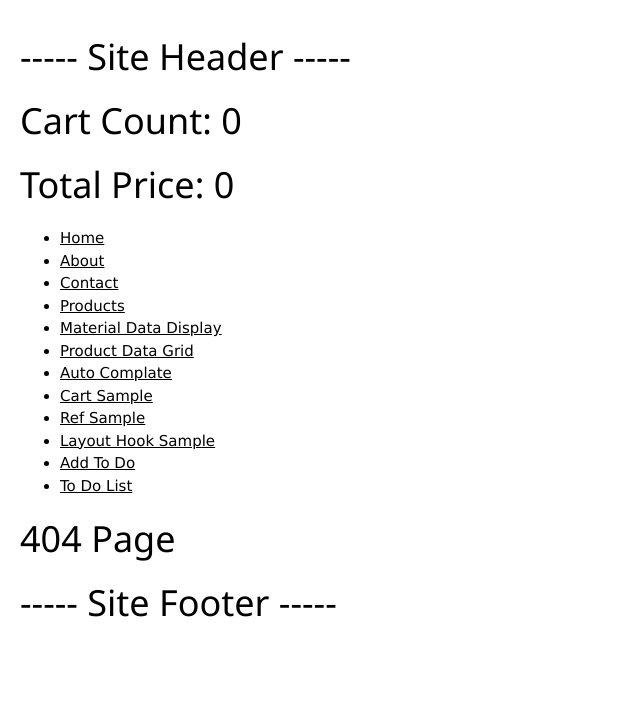
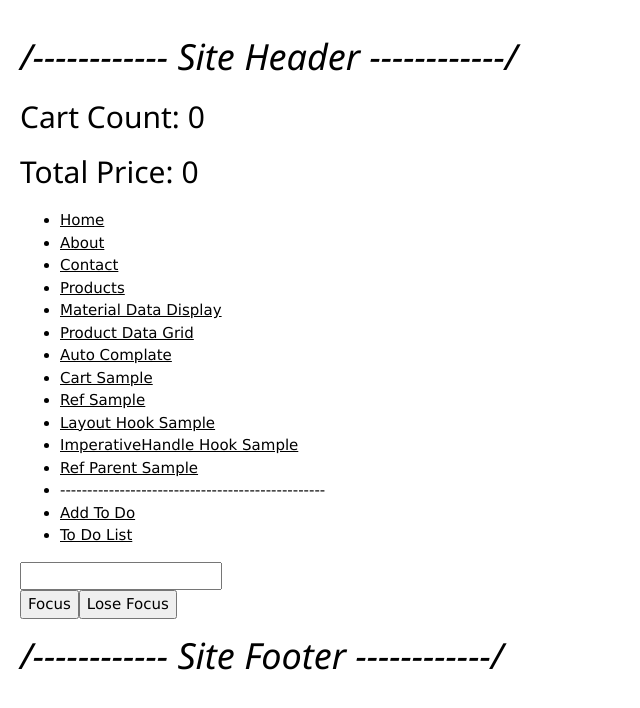
Before and after one commit to melihguven98/techcareer-reactjs, a React (Create React App) app: page /imperativeparent in a window 1280 px wide. Shown: the top 708 px of the page, without its empty margins (0-640 px from the left). Built offline with nearby package versions, Linux system fonts and the light colour scheme.

Commit message:
ref and useimperative

```diff
--- a/src/App.js
+++ b/src/App.js
@@ -5,8 +5,6 @@ import { useContext } from "react";
 import { cartContext } from "./store/cartContext";
 
 //---------------- TECHCAREER
-
-
 
 //import SearchTwoButton from './tasks/SearchTask/SearchTwoButton'
 //import AddCategory from "./fetchSample/AddCategory";
@@ -29,8 +27,8 @@ import RefHookSample from "./otherHooks/RefHookSample";
 import LayoutHookSample from "./otherHooks/LayoutHookSample";
 import AddToDo from "./reduxSample/AddToDo";
 import ToDoList from "./reduxSample/ToDoList";
-
-
+import ImperativeParent from "./otherHooks/ImperativeParent";
+import RefParent from "./refSampleScd/RefParent";
 
 //import ProductDetail from "./propsSample/ProductDetail";
 //import PropClickEventSample from "./propsSample/PropClickEventSample";
@@ -56,9 +54,9 @@ function App() {
 
 
 
-  //context'i kullanma
+  //* context'i kullanma
+  // eslint-disable-next-line
   const {cart, setCart} = useContext(cartContext);
-  //? eslint-disable-next-line
 
   //* Toplam Yazıdırma
   let totalPrice = 0;
@@ -68,10 +66,11 @@ function App() {
   });
 
 
+
   return (<>
-      <h1>----- Site Header -----</h1>
-      <h1>Cart Count: {cart.length}</h1>
-      <h1>Total Price: {totalPrice.toFixed()}</h1>
+      <h1><i>/------------ Site Header ------------/</i></h1>
+      <h2>Cart Count: {cart.length}</h2>
+      <h2>Total Price: {totalPrice.toFixed()}</h2>
 
       <ul>
         <li><Link to='/'>Home</Link></li>
@@ -84,6 +83,9 @@ function App() {
         <li><Link to='/cart'>Cart Sample</Link></li>
         <li><Link to='/refsample'>Ref Sample</Link></li>
         <li><Link to='/layouthook'>Layout Hook Sample</Link></li>
+        <li><Link to='/imperativeparent'>ImperativeHandle Hook Sample</Link></li>
+        <li><Link to='/refparentsample'>Ref Parent Sample</Link></li>
+        <li>-------------------------------------------------</li>
         <li><Link to='/addtodo'>Add To Do</Link></li>
         <li><Link to='/todolist'>To Do List</Link></li>
       </ul>
@@ -100,12 +102,14 @@ function App() {
         <Route path='/cart' element={<CartPage />}></Route>
         <Route path='/refsample' element={<RefHookSample />}></Route>
         <Route path='/layouthook' element={<LayoutHookSample />}></Route>
+        <Route path='/imperativeparent' element={<ImperativeParent />}></Route>
+        <Route path='/refparentsample' element={<RefParent />}></Route>
         <Route path="/todolist" element={<ToDoList />}></Route>
         <Route path="/addtodo" element={<AddToDo />}></Route>
         <Route path='*' element={<NoMatch />}></Route>
       </Routes>
 
-      <h1>----- Site Footer -----</h1>
+      <h1><i>/------------ Site Footer ------------/</i></h1>
       </>);
 }
 
--- /dev/null
+++ b/src/otherHooks/ImperativeHookSample.js
@@ -0,0 +1,33 @@
+import React, { forwardRef, useImperativeHandle, useRef } from 'react'
+
+function ImperativeHookSample(props, ref) {
+
+  useImperativeHandle(
+    ref,
+    () => ({
+      focusInput: () => {
+
+        inputRef.current.focus();
+
+      },
+
+      loseFocus: () => {
+
+        inputRef.current.blue();
+
+      },
+    }),
+  )
+
+  const inputRef = useRef();
+
+  return (<>
+       <div>
+
+          <input type="text" ref={inputRef} />
+
+       </div>
+  </>)
+}
+
+export default forwardRef(ImperativeHookSample);
--- /dev/null
+++ b/src/otherHooks/ImperativeParent.js
@@ -0,0 +1,19 @@
+import React, { useRef } from 'react'
+import ImperativeHookSample from './ImperativeHookSample'
+
+function ImperativeParent() {
+
+    //* useImperative Hook Sample
+    const inputRef = useRef();
+
+  return (<>
+       <div>
+         <ImperativeHookSample ref={inputRef}></ImperativeHookSample>
+         <button onClick={() => inputRef.current.focusInput()}>Focus</button>
+         <button onClick={() => inputRef.current.loseFocus()}>Lose Focus</button>
+
+       </div>
+  </>)
+}
+
+export default ImperativeParent
--- /dev/null
+++ b/src/refSampleScd/RefParent.js
@@ -0,0 +1,20 @@
+import React, { useRef } from 'react'
+import Title from './Title'
+
+function RefParent() {
+
+    var titleRef = useRef()
+    function changeColor(){
+        titleRef.current.style.color = 'tomato';
+    }
+
+  return (<>
+
+        <button onClick={() => changeColor()}> Change Heading Color </button>
+       <Title ref={titleRef}>RefParent</Title>
+  </>)
+
+
+}
+
+export default RefParent
--- /dev/null
+++ b/src/refSampleScd/Title.js
@@ -0,0 +1,13 @@
+import React, { forwardRef } from 'react'
+
+function Title(props, ref) {
+
+
+  return (<>
+       <div>
+           <h1 ref={ref}> Melih Güven </h1>
+       </div>
+  </>)
+}
+
+export default forwardRef(Title)
```
